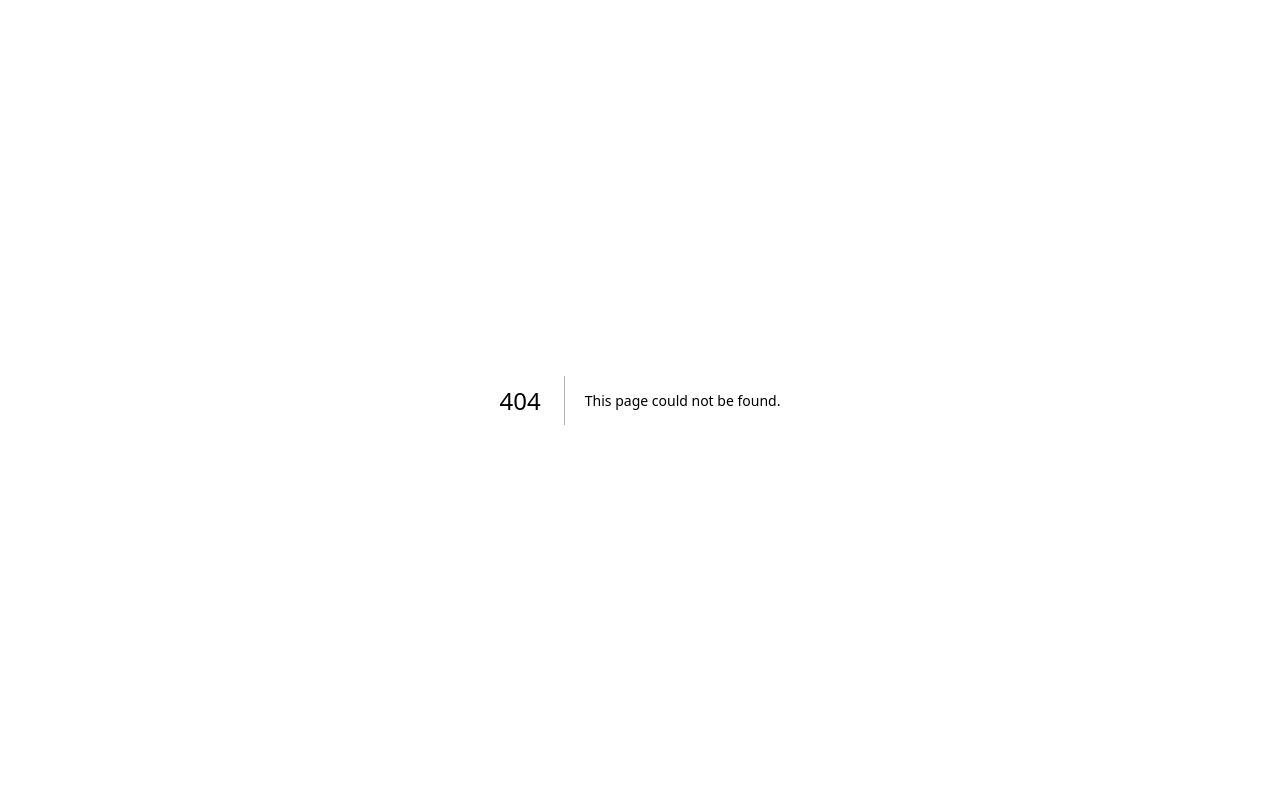
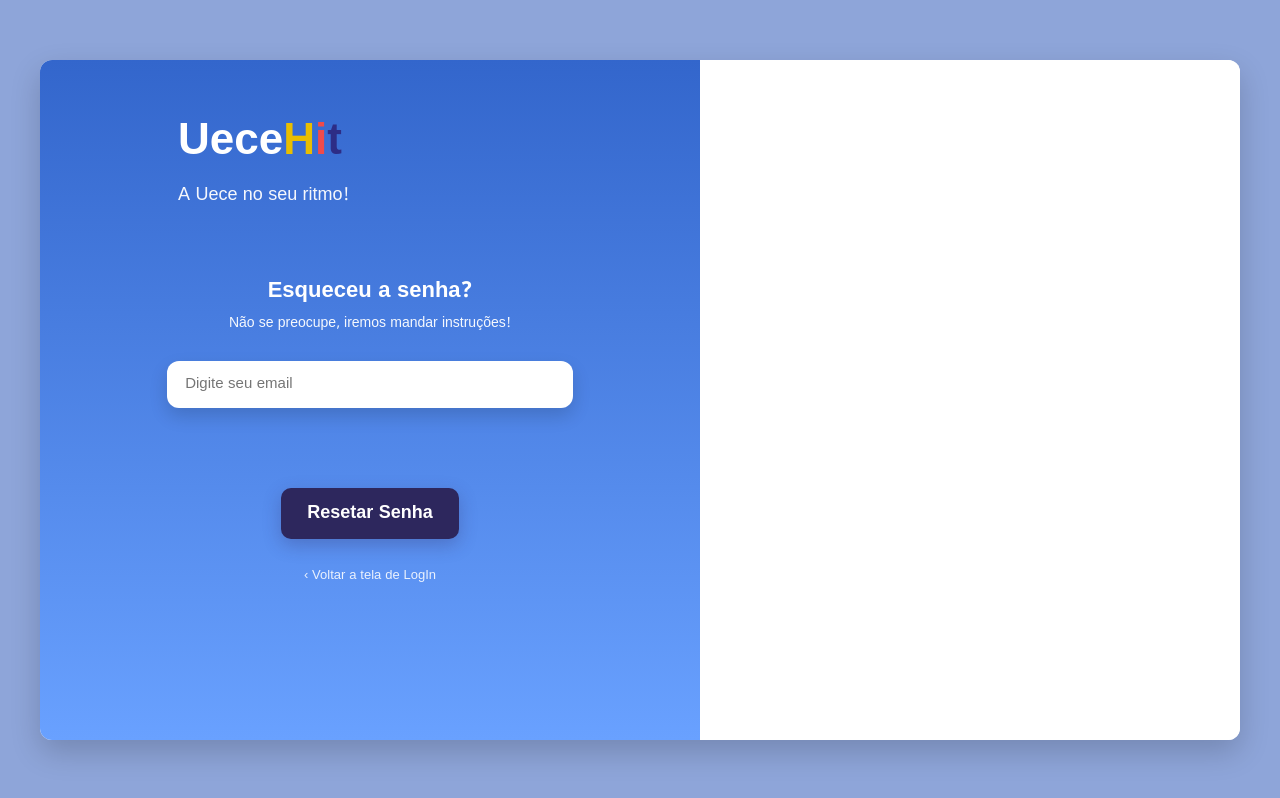
Before and after one commit to UeceHit/uecehit-frontend, a Next.js app: page /pages/EsqueciSenha in a window 1280 px wide. Before the commit this address had no page. Built offline with nearby package versions, Linux system fonts and the light colour scheme.

Commit message:
corrigido bug do EsqueciSenha

```diff
--- a/src/app/page.js
+++ b/src/app/page.js
@@ -1,4 +1,4 @@
-import LoginPage from "../pages/Login/page";
+import LoginPage from "./pages/Login/page";
 
 export default function Home() {
   return <LoginPage />;
--- /dev/null
+++ b/src/app/pages/EsqueciSenha/page.jsx
@@ -0,0 +1,59 @@
+"use client";
+
+import React from "react";
+import Link from "next/link";
+import "./style.css";
+
+export default function EsqueciSenha() {
+  return (
+    <div className="page-wrapper">
+      <div className="outer-card">
+
+        {/* LADO ESQUERDO */}
+        <div className="left-panel">
+          <div className="left-inner">
+
+            {/* Título */}
+            <h1 className="brand-title">
+              Uece<span className="hit-h">H</span>
+              <span className="hit-i">i</span>
+              <span className="hit-t">t</span>
+            </h1>
+
+            <p className="brand-sub">A Uece no seu ritmo!</p>
+
+            {/* espaço de 70px antes do título principal */}
+            <h2 className="forgot-main">Esqueceu a senha?</h2>
+
+            <p className="forgot-sub">
+              Não se preocupe, iremos mandar instruções!
+            </p>
+
+            <div className="input-wrap">
+              <input
+                type="email"
+                className="email-input"
+                placeholder="Digite seu email"
+              />
+            </div>
+
+            {/* botão com 80px de distância */}
+            <button className="reset-button">Resetar Senha</button>
+
+            <div className="back-wrap">
+              <Link href="/pages/Login" className="back-link">
+                ‹ Voltar a tela de LogIn
+              </Link>
+            </div>
+          </div>
+        </div>
+
+        {/* LADO DIREITO – sem imagem, mas com o espaço reservado */}
+        <div className="right-panel placeholder-panel">
+          {/* futuro espaço da imagem */}
+        </div>
+
+      </div>
+    </div>
+  );
+}
--- /dev/null
+++ b/src/app/pages/EsqueciSenha/style.css
@@ -0,0 +1,184 @@
+@import url('https://fonts.googleapis.com/css2?family=Noto+Sans+Gujarati:wght@400;700&display=swap');
+
+* {
+  font-family: 'Noto Sans Gujarati', sans-serif !important;
+}
+
+/* reset / fonte */
+:root {
+  --purple-700: #292d7d;
+  --purple-600: #3b328f;
+  --bg-blue: #8ea5d9;
+}
+
+/* wrapper full screen com fundo azul do mock */
+.page-wrapper {
+  width: 100%;
+  min-height: 100vh;
+  background: var(--bg-blue);
+  display: flex;
+  align-items: center;
+  justify-content: center;
+  padding: 32px;
+  box-sizing: border-box;
+}
+
+/* cartão branco arredondado com sombra (o card principal) */
+.outer-card {
+  width: 100%;
+  max-width: 1200px;
+  height: 680px;
+  background: #ffffff;
+  border-radius: 12px;
+  box-shadow: 0 12px 30px rgba(0,0,0,0.18);
+  display: flex;
+  overflow: hidden;
+}
+
+/* painel esquerdo com gradiente e padding geral */
+.left-panel {
+  width: 55%;
+  background: linear-gradient(180deg, #3366cc 0%, #69a1ff 100%);
+  display: flex;
+  align-items: flex-start;
+  justify-content: center;
+  padding-top: 48px;
+  padding-bottom: 48px;
+}
+
+/* inner alinhado à esquerda visualmente, mas centralizado verticalmente */
+.left-inner {
+  width: 86%;
+  max-width: 520px;
+  display: flex;
+  flex-direction: column;
+  align-items: flex-start;
+  color: #ffffff;
+}
+
+/* título da marca recuado 68px (porém já estamos dentro do container, então ajusto via margin-left) */
+.brand-title {
+  font-family: "Inter", system-ui, -apple-system, "Segoe UI", Roboto, "Helvetica Neue", Arial;
+  font-size: 44px;
+  font-weight: 800;
+  margin-left: 68px; /* PEDIDO: distância de 68 da margem */
+  margin-top: 6px;
+  margin-bottom: 6px;
+  color: #ffffff;
+}
+
+/* letras do "Hit" coloridas, mantendo a mesma linha do título */
+.hit-h { color: #e9be00; }
+.hit-i { color: #ef4b4b; }
+.hit-t { color: #2d2d86; }
+
+/* subtítulo sem negrito, alinhado à esquerda com mesmo recuo de 68px */
+.brand-sub {
+  margin-left: 68px; /* mesma distância */
+  margin-top: 6px;
+  margin-bottom: 70px; /* distancia para o próximo bloco: pedida explicitamente 70px até "Esqueceu a senha?" */
+  font-size: 18px;
+  font-weight: 400; /* NÃO em negrito */
+  opacity: 0.95;
+}
+
+/* Título principal do formulário centralizado dentro do painel (visualmente fica centralizado) */
+.forgot-main {
+  width: 100%;
+  text-align: center;
+  font-size: 22px;
+  font-weight: 700;
+  margin: 0 auto 8px auto;
+}
+
+/* subtitulo explicativo abaixo do forgot-main */
+.forgot-sub {
+  width: 100%;
+  text-align: center;
+  margin: 0 0 28px 0;
+  font-size: 14px;
+  opacity: 0.95;
+}
+
+/* input-wrap centralizado */
+.input-wrap {
+  width: 100%;
+  display: flex;
+  justify-content: center;
+  margin-bottom: 0; /* botão terá margem-top: 80px */
+}
+
+/* input estilo 'pill' com sombra */
+.email-input {
+  width: 78%;
+  max-width: 520px;
+  padding: 14px 18px;
+  border-radius: 12px;
+  border: none;
+  font-size: 15px;
+  box-shadow: 0 8px 18px rgba(0,0,0,0.15);
+  outline: none;
+  background: white;
+  color: #333;
+}
+
+/* foco sutil */
+.email-input:focus {
+  box-shadow: 0 10px 22px rgba(0,0,0,0.18);
+}
+
+/* botão com margem-top de 80px a partir do input (pedido) */
+.reset-button {
+  display: block;
+  margin: 80px auto 16px auto; /* 80px de distância do input */
+  padding: 14px 26px;
+  background: #2d275d;
+  color: #fff;
+  border: none;
+  border-radius: 10px;
+  font-size: 18px;
+  font-weight: 600;
+  cursor: pointer;
+  box-shadow: 0 6px 18px rgba(45,39,93,0.28);
+  transition: transform .14s ease, box-shadow .14s ease;
+}
+
+/* hover */
+.reset-button:hover {
+  transform: translateY(-3px);
+  box-shadow: 0 10px 30px rgba(45,39,93,0.28);
+}
+
+/* link voltar - alinhado centralmente abaixo do botão */
+.back-wrap {
+  width: 100%;
+  display: flex;
+  justify-content: center;
+  margin-top: 12px;
+}
+
+.back-link {
+  color: rgba(255,255,255,0.92);
+  text-decoration: none;
+  font-size: 13px;
+  display: inline-flex;
+  align-items: center;
+  gap: 8px;
+  opacity: 0.95;
+}
+
+/* painel direito com imagem */
+.right-panel {
+  width: 45%;
+  display: flex;
+  align-items: center;
+  justify-content: center;
+  background: #ffffff;
+}
+
+/* ilustração dimensionada similar ao mock */
+.illustration {
+  width: 66%;
+  height: auto;
+  object-fit: contain;
+}
```
Also changed, not shown: src/app/pages/Login/page.jsx (renamed from src/pages/Login/page.jsx, +7 -2 lines), src/app/pages/Login/style.css (renamed from src/pages/Login/style.css).
